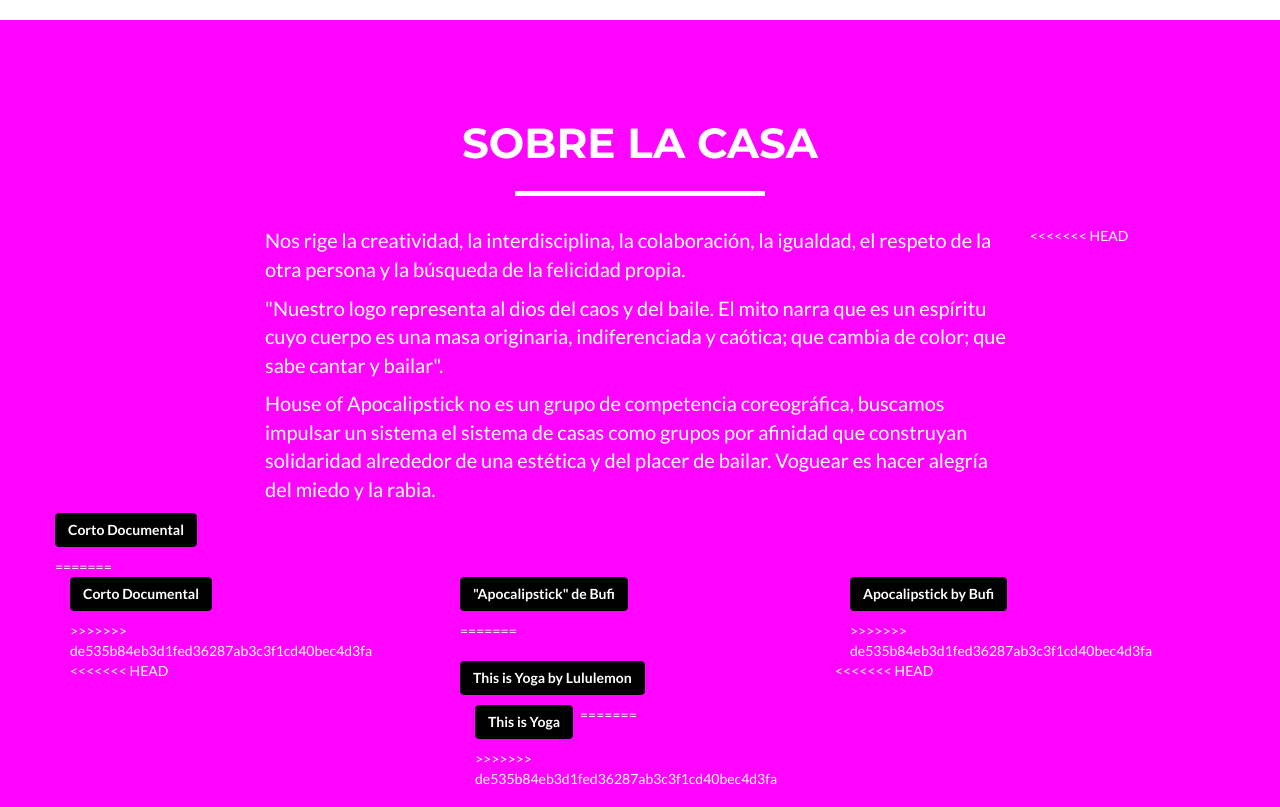
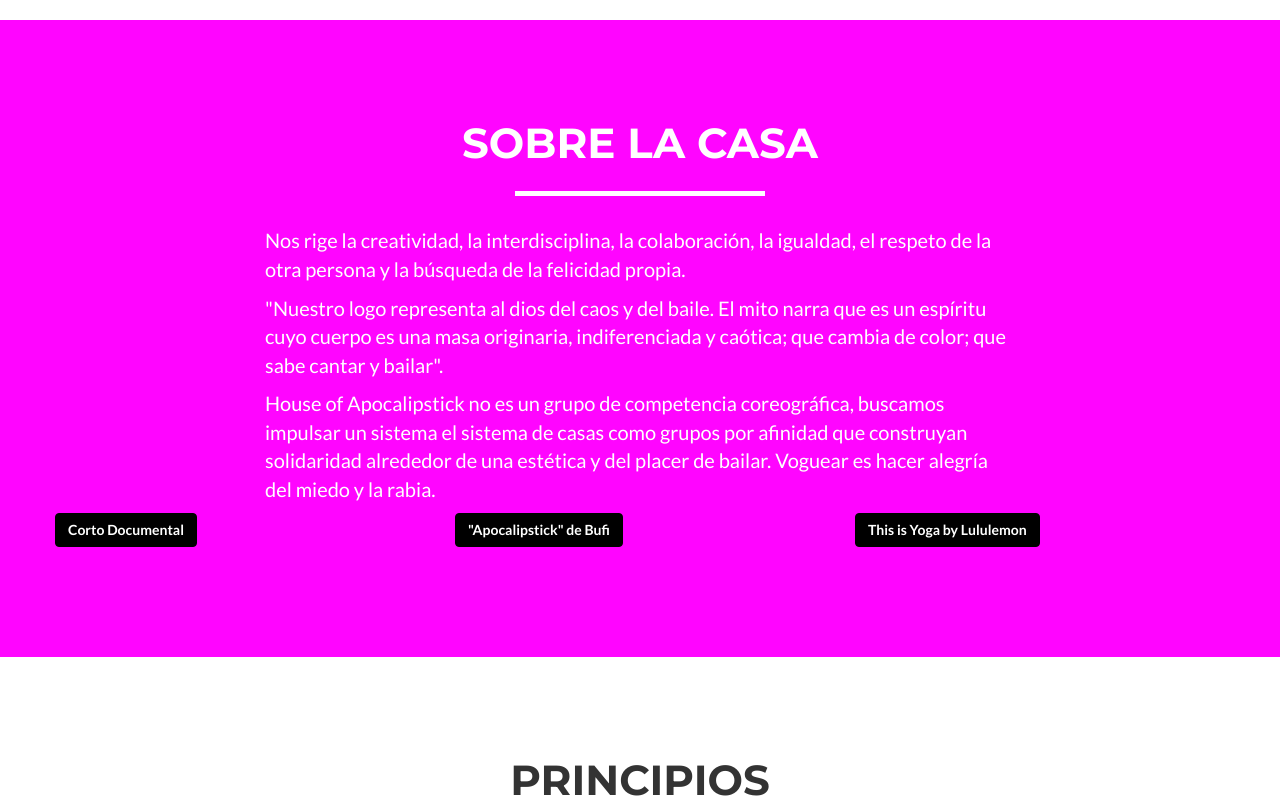
Before and after one commit to tipographo/tipographo.github.io, a website: page index.html in a window 1280 px wide. Shown: the part 3940-4747 px from the top of the page. Drawn offline with nearby package versions, Linux system fonts and the light colour scheme.

Commit message:
arregaldo

```diff
--- a/index.html
+++ b/index.html
@@ -352,31 +352,18 @@
                     <p>"Nuestro logo representa al dios del caos y del baile. El mito narra que es un espíritu cuyo cuerpo es una masa originaria, indiferenciada y caótica; que cambia de color; que sabe cantar y bailar".</p>
                     <p>House of Apocalipstick no es un grupo de competencia coreográfica, buscamos impulsar un sistema el sistema de casas como grupos por afinidad que construyan solidaridad alrededor de una estética y del placer de bailar. Voguear es hacer alegría del miedo y la rabia.</p>
             </div>
-<<<<<<< HEAD
             <div class="row">
                 <div class="col-sm-4">
                     <button class="btn btn-primary" type="button" data-toggle="collapse" data-target="#video1" aria-expanded="false" aria-controls="video1">Corto Documental</button> </p>
-=======
-            <div class="container">
-                <div class="row">
-                    <div class="col 6 col-sm-4 col-lg-4">
-                        <button class="btn btn-primary" type="button" data-toggle="collapse" data-target="#video1" aria-expanded="false" aria-controls="video1"> Corto Documental </button> </p>
->>>>>>> de535b84eb3d1fed36287ab3c3f1cd40bec4d3fa
                         <div class="collapse" id="video1">
                             <div class="embed-responsive embed-responsive-16by9">
                                 <iframe class="embed-responsive-item" src="https://www.youtube.com/embed/Nh90YJHa0sI?rel=0"rel="0" allowfullscreen></iframe>
                                 </br>
                             </div>
                         </div>
-<<<<<<< HEAD
                 </div>
                 <div class="col-sm-4">
                     <button class="btn btn-primary" type="button" data-toggle="collapse" data-target="#video2" aria-expanded="false" aria-controls="video2"> "Apocalipstick" de Bufi </button> </p>
-=======
-                    </div>
-                <div class="col 6 col-sm-4 col-lg-4">
-                    <button class="btn btn-primary" type="button" data-toggle="collapse" data-target="#video2" aria-expanded="false" aria-controls="video2"> Apocalipstick by Bufi </button> </p>
->>>>>>> de535b84eb3d1fed36287ab3c3f1cd40bec4d3fa
                         <div class="collapse" id="video2">
                             <div class="embed-responsive embed-responsive-16by9">
                                 <iframe class="embed-responsive-item" src="https://www.youtube.com/embed/twZSnPKyax8?rel=0"rel="0" allowfullscreen></iframe>
@@ -384,13 +371,8 @@
                             </div>
                         </div>
                 </div>
-<<<<<<< HEAD
                 <div class="col-sm-4">
                     <button class="btn btn-primary" type="button" data-toggle="collapse" data-target="#video3" aria-expanded="false" aria-controls="video3"> This is Yoga by Lululemon </button> </p>
-=======
-                <div class="col 6 col-sm-4 col-lg-4">
-                    <button class="btn btn-primary" type="button" data-toggle="collapse" data-target="#video3" aria-expanded="false" aria-controls="video3"> This is Yoga </button> </p>
->>>>>>> de535b84eb3d1fed36287ab3c3f1cd40bec4d3fa
                         <div class="collapse" id="video3">
                             <div class="embed-responsive embed-responsive-16by9">
                                 <iframe class="embed-responsive-item" src="https://www.youtube.com/embed/L_EQFmKFwSM?rel=0" rel="0" allowfullscreen></iframe>
```
